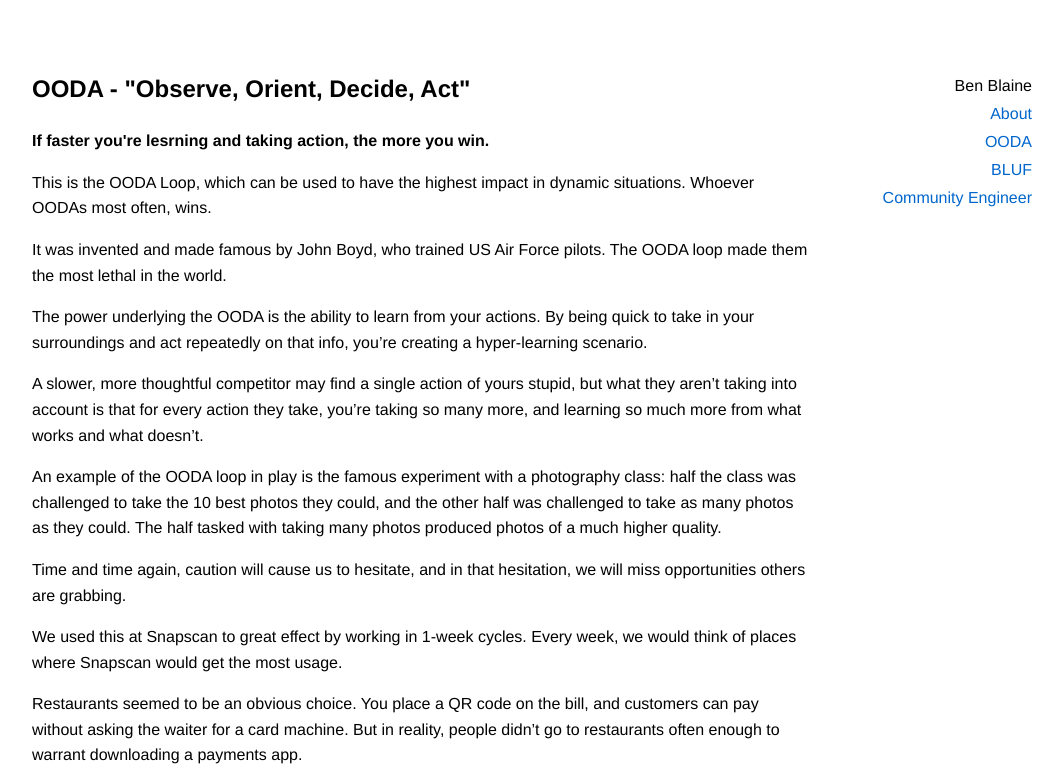
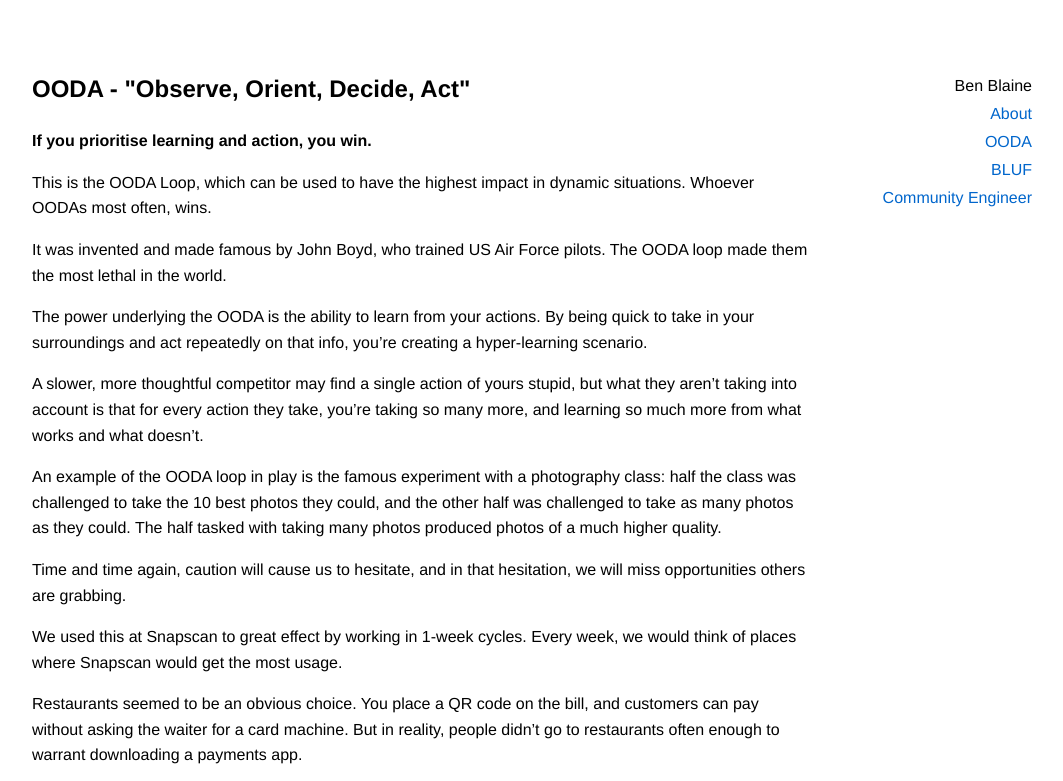
Before and after one commit to benblaine/benblaine.org, a plain HTML site: page ooda.html in a window 1280 px wide. Shown: the top 781 px of the page, without its empty margins (108-1171 px from the left). Drawn offline with Linux system fonts and the light colour scheme.

Commit message:
Update ooda.html

```diff
--- a/ooda.html
+++ b/ooda.html
@@ -10,7 +10,7 @@
     <div id="container">
         <div id="content">
             <h2>OODA - "Observe, Orient, Decide, Act"</h2>
-            <p><strong>If faster you're lesrning and taking action, the more you win.</strong></p>
+            <p><strong>If you prioritise learning and action, you win.</strong></p>
             <p>This is the OODA Loop, which can be used to have the highest impact in dynamic situations. Whoever OODAs most often, wins.</p>
             <p>It was invented and made famous by John Boyd, who trained US Air Force pilots. The OODA loop made them the most lethal in the world.</p>
             <p>The power underlying the OODA is the ability to learn from your actions. By being quick to take in your surroundings and act repeatedly on that info, you’re creating a hyper-learning scenario.</p>
```
